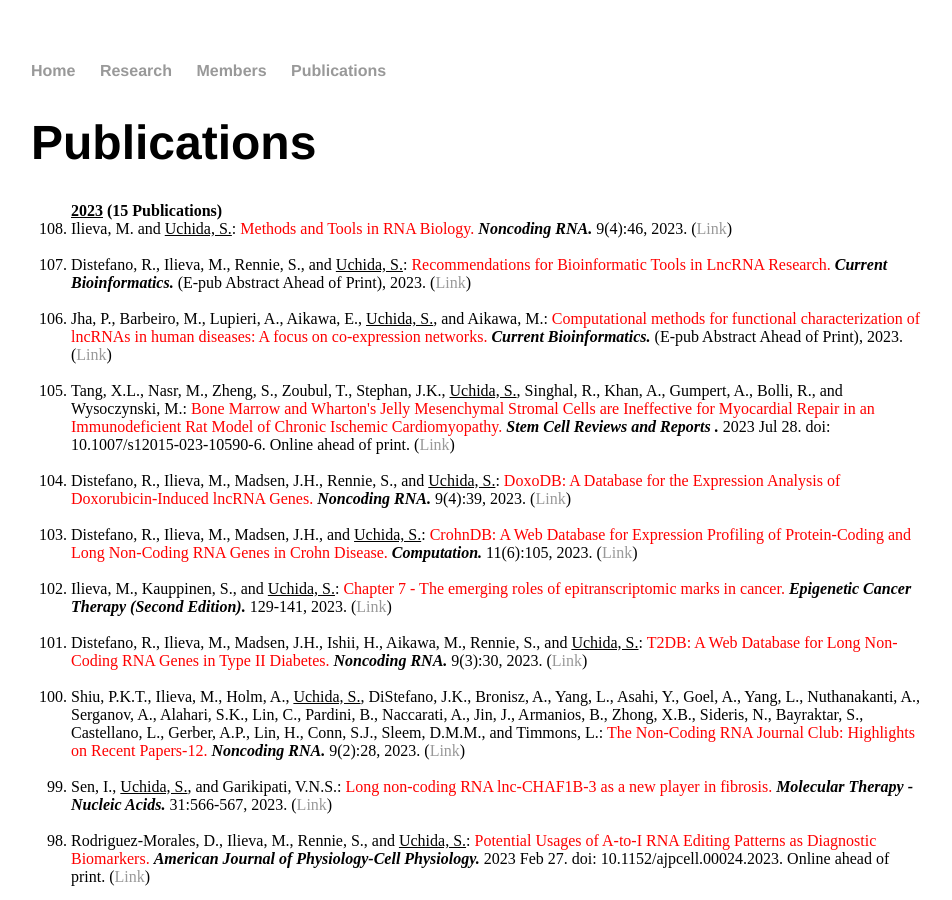
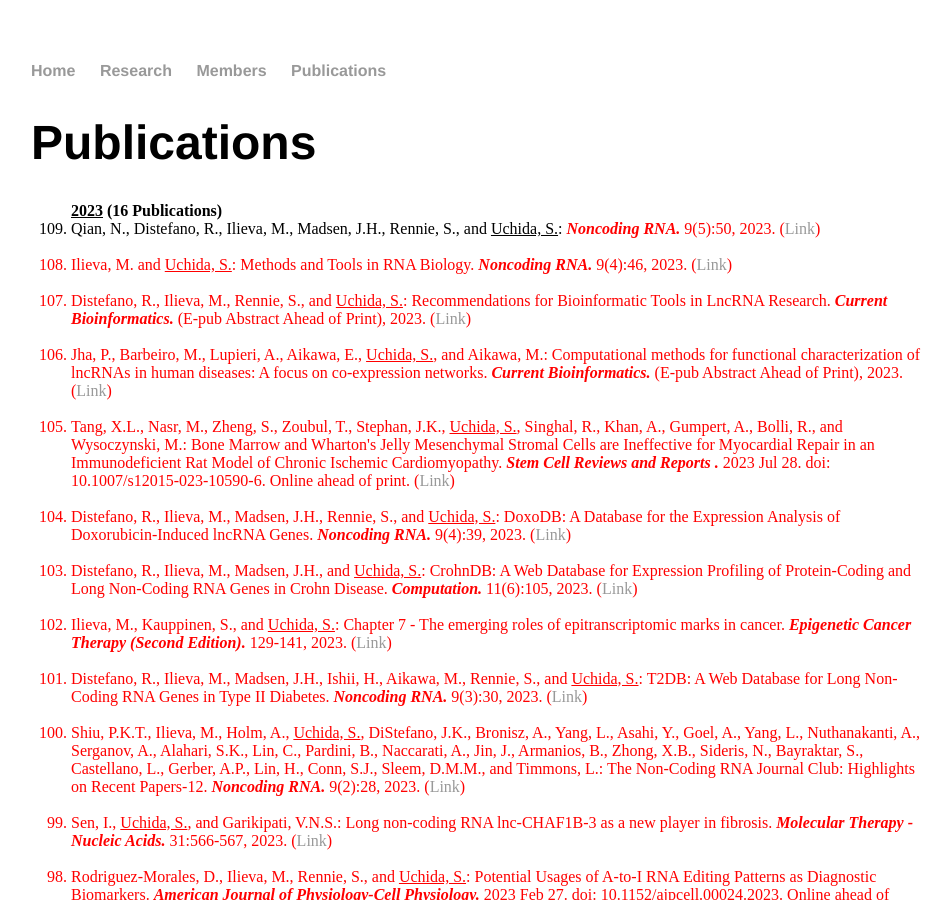
Before and after one commit to heartlncrna/heartlncrna.github.io, a Jekyll site: the page publications/pub_list.html, which Jekyll copies as it is, in a window 1280 px wide and 900 px high. Shown: the whole window, without its empty margins (161-1113 px from the left). Built offline with Jekyll 4.4.1, drawn with Linux system fonts in a browser that asks for light colours.

Commit message:
Update pub_list.html

```diff
--- a/publications/pub_list.html
+++ b/publications/pub_list.html
@@ -26,7 +26,10 @@
 
 			<p class="Normal">
 			<ol reversed="reversed">
-				<strong><u>2023</u>  (15 Publications)</strong>
+				<strong><u>2023</u>  (16 Publications)</strong>
+				<li>	Qian, N., Distefano, R., Ilieva, M., Madsen, J.H., Rennie, S., and <u>Uchida, S.</u>: <font color="red"Systematic Analysis of Long Non-Coding RNAs in Inflammasome Activation in Monocytes/Macrophages.</font> <b><i>  Noncoding RNA.</i></b> 9(5):50, 2023. (<a href="https://www.mdpi.com/2311-553X/9/5/50">Link</span></a>)</li>
+			<br>
+
 				<li>	Ilieva, M. and <u>Uchida, S.</u>: <font color="red">Methods and Tools in RNA Biology.</font> <b><i>  Noncoding RNA.</i></b> 9(4):46, 2023. (<a href="https://doi.org/10.3390/ncrna9040046">Link</span></a>)</li>
 			<br>
 
```
